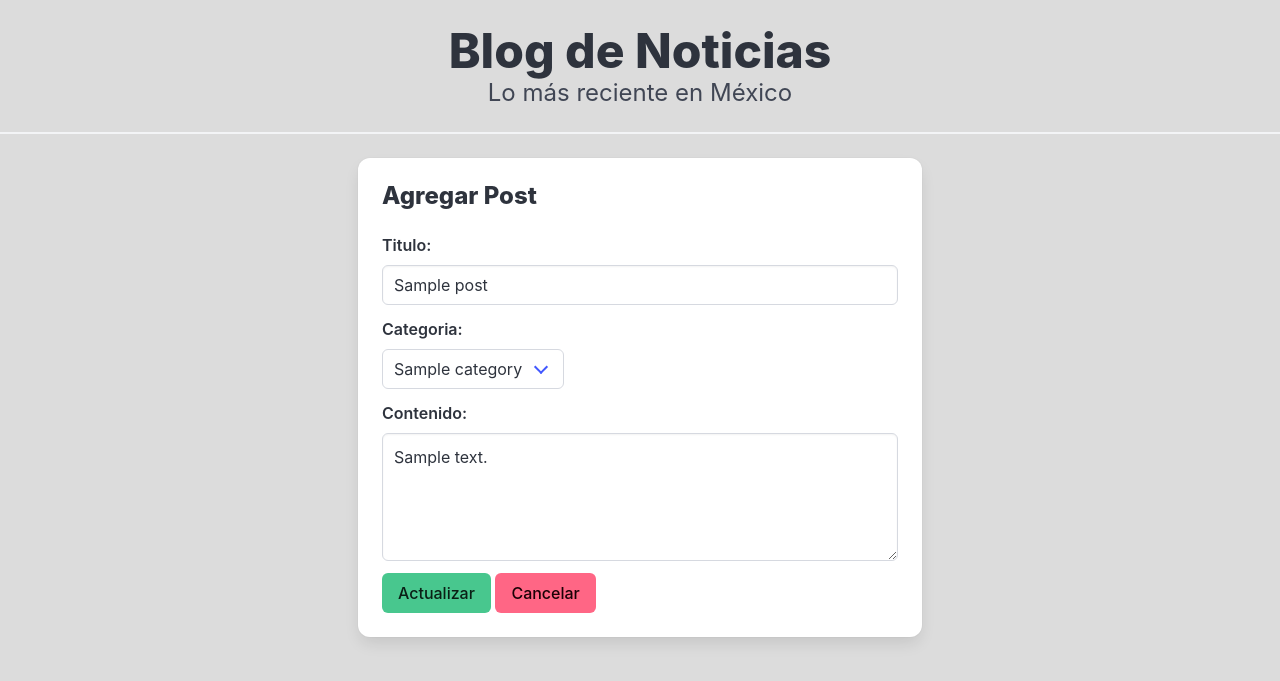
After one commit to sicandistroyer/n1_bloc_tec, a Flask app: page /posts/update/1 in a window 1280 px wide. The commit adds this page. Shown: the top 681 px of the page. Run offline with Flask 3, Linux system fonts and the light colour scheme; tables that the repository leaves empty hold one stand-in row (values such as "Sample post"); some libraries are stand-ins or nearby versions.

Commit message:
Actualizar y eliminar posts

```diff
--- a/app/routes/post.py
+++ b/app/routes/post.py
@@ -27,3 +27,26 @@ def add_post():
     #Aqui sigue si es GET
     categories = Category.query.all()
     return render_template('posts/create_post.html', categories=categories)
+
+#Actualizar post
+@posts_bp.route('/update/<int:id>', methods=['GET','POST'])
+def update_post(id):
+    post = Post.query.get(id)
+    if request.method == 'POST':
+        post.title = request.form['title']
+        post.category_id = request.form['category_id']
+        post.content = request.form['content']
+        db.session.commit()
+        return redirect(url_for('posts.listar_posts'))
+
+    categories = Category.query.all()
+    return render_template('posts/update_post.html', post=post, categories=categories)
+
+#Eliminar post
+@posts_bp.route('/delete/<int:id>')
+def delete_post(id):
+    post = Post.query.get(id)
+    if post:
+        db.session.delete(post)
+        db.session.commit()
+    return redirect(url_for('posts.listar_posts'))
--- a/app/templates/posts/listar_posts.html
+++ b/app/templates/posts/listar_posts.html
@@ -18,6 +18,9 @@
                 <div class="content">
                     {{ post.content }}
                     <br><br>
+                    <a href="{{ url_for('posts.update_post', id = post.id )}}" class="button is-small is-link is-outlined"><i class="fa-solid fa-pen-to-square"></i></a>
+                    <a href="{{ url_for('posts.delete_post', id = post.id )}}" class="button is-small is-danger is-outlined"><i class="fa-solid fa-trash"></i></a>
+
                 </div>
             </div>
         </div>
--- /dev/null
+++ b/app/templates/posts/update_post.html
@@ -0,0 +1,49 @@
+{% extends 'base.html' %}
+{% block title%} Blog de Noticias{% endblock %}
+{% block content%}
+<div class="columns">
+    <div class="column is-offset-3 is-6">
+        <div class="card">
+            <div class="card-content">
+                <div class="media">
+                    <div class="media-content">
+                        <p class="title is-4">Agregar Post</p>
+                    </div>
+                </div>
+                <div class="content">
+                    <form action="{{ url_for('posts.update_post', id = post.id) }}" method="post">
+                        <div class="field">
+                            <label class="label">Titulo:</label>
+                            <div class="control">
+                                <input class="input" type="text" name='title' value="{{post.title}}">
+                            </div>
+                        </div>
+                        <div class="field">
+                            <label class="label">Categoria:</label>
+                            <div class="control">
+                                <div class="select">
+                                    <select name="category_id">
+                                        {% for category in categories %}
+                                        <option value="{{ category.id }}" {% if category.id == post.category_id %}selected{% endif %}>
+                                            {{ category.name }}
+                                        </option>
+                                        {% endfor %}
+                                    </select>
+                                </div>
+                            </div>
+                        </div>
+                        <div class="field">
+                            <label class="label">Contenido:</label>
+                            <div class="control">
+                                <textarea class="textarea" name="content" >{{post.content}}</textarea>
+                            </div>
+                        </div>
+                        <button class="button is-success " type="submit">Actualizar</button>
+                        <a class="button is-danger" href="{{ url_for('posts.listar_posts') }}">Cancelar</a>
+                    </form>
+                </div>
+            </div>
+        </div>
+    </div>
+</div>
+{% endblock%}
```
